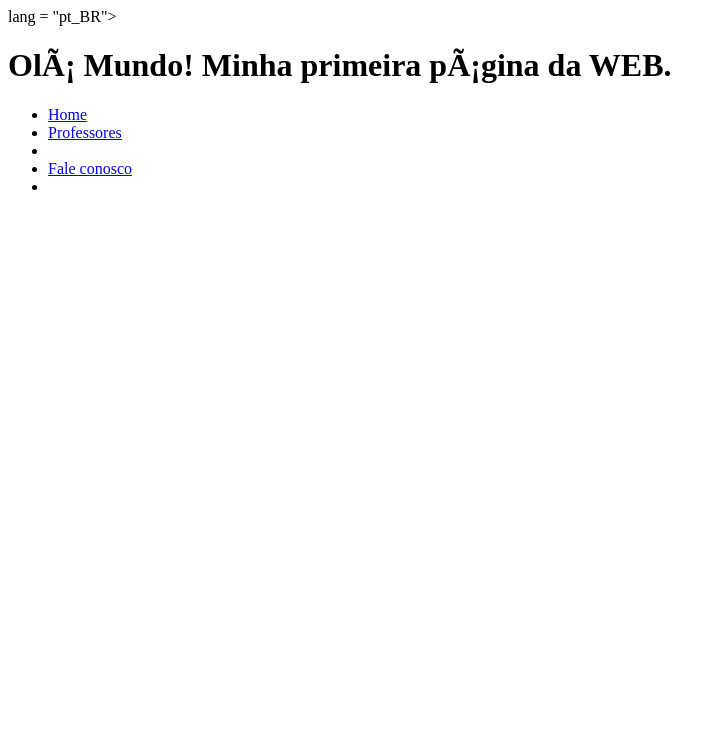
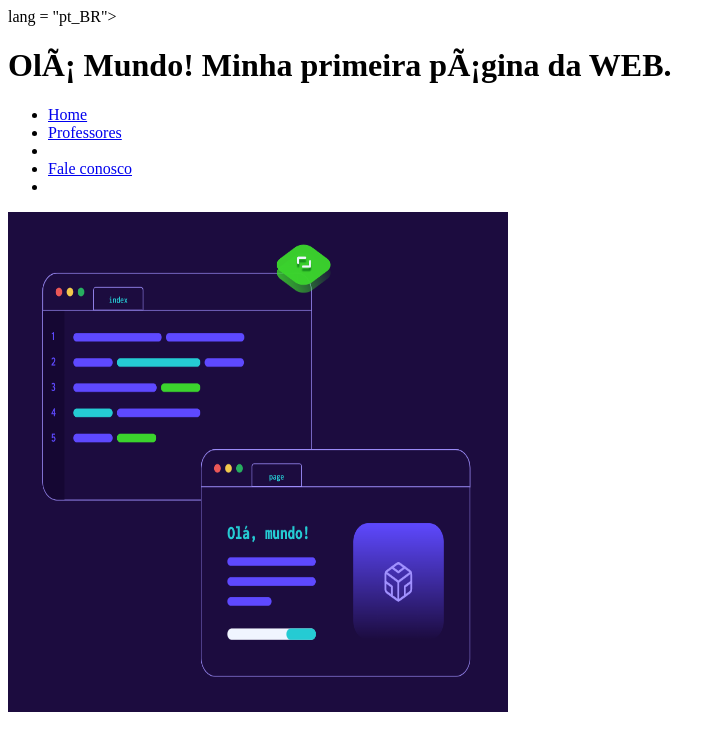
Before and after one commit to AndersonSantosCarioca/DevariaAula_HTML2021, a plain HTML site: page index.html in a window 1280 px wide. Shown: the whole page, without its empty margins (0-725 px from the left). Drawn offline with Linux system fonts and the light colour scheme.

Commit message:
Adição de Foto devaria

```diff
--- a/index.html
+++ b/index.html
@@ -9,11 +9,16 @@
             <h1>Olá  Mundo! Minha primeira página da WEB.</h1>
             <nav>
                 <ul>
-                    <li><a href="index.html">Home</a> </li>
-                    <li><a href="Professores.html"> Professores</a><li>
+                    <li><a href="index.html">Home</a></li>
+                    <li><a href="Professores.html">Professores</a><li>
                     <li><a href="FaleConosco.html">Fale conosco</a><li>
                 </ul>
             </nav>
         </header>
+        <main>
+            <section>
+                <img src="Fotos/fotohome .png" width="500" height="500" alt="Devaria - Olá Mundo!"/>
+            </section>
+        </main>
     </body>
 </html>
```
Also changed, not shown: Fotos/fotohome .png (added), Fotos/fotoprofessores (1).png (added).
